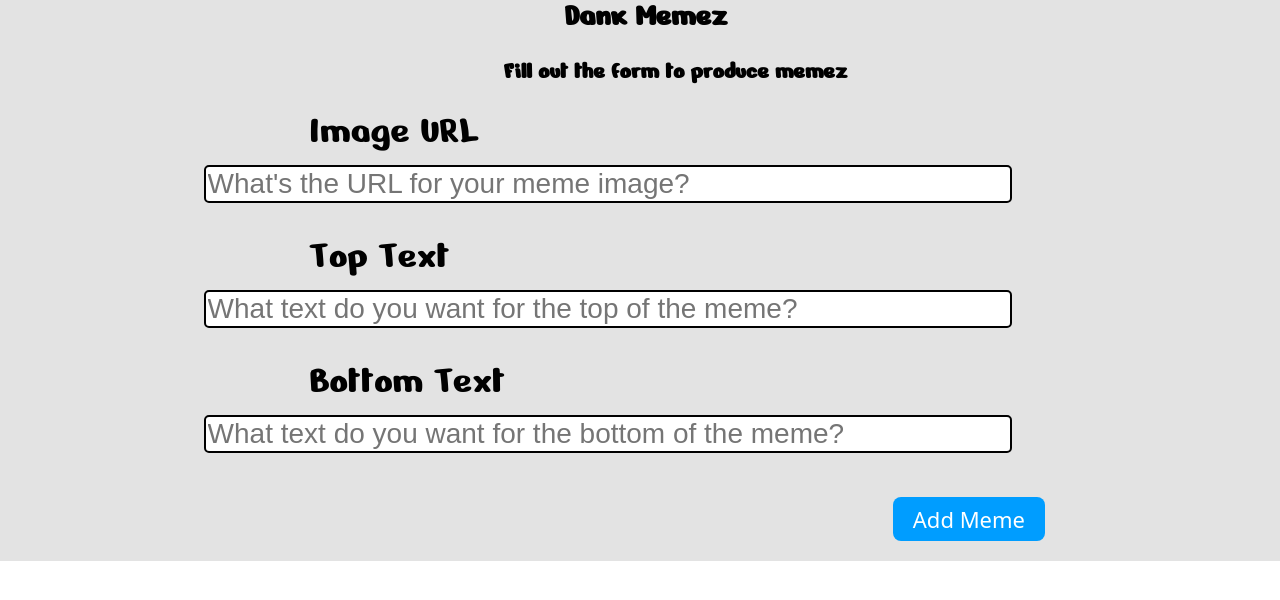
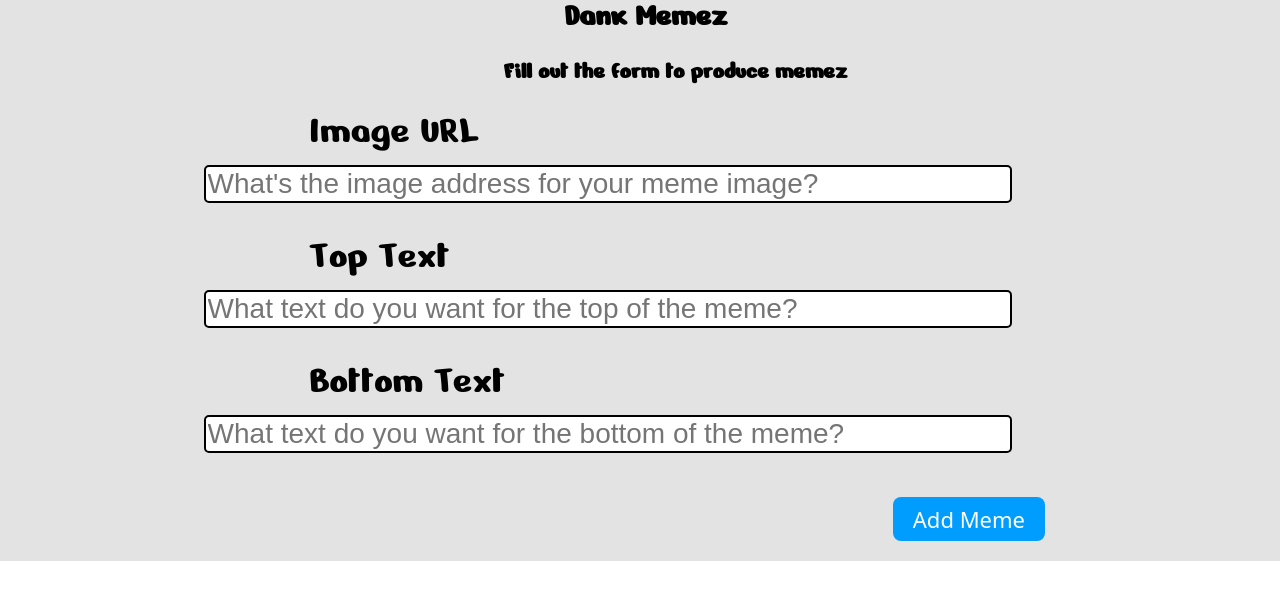
Before and after one commit to johanfortus/Meme-Generator, a plain HTML site: page index.html in a window 1280 px wide. Drawn offline with Linux system fonts and the light colour scheme.

Commit message:
Update index.html

```diff
--- a/index.html
+++ b/index.html
@@ -14,7 +14,7 @@
         <h2>Fill out the form to produce memez</h2>
     <form action="">
             <label>
-                <span class="imgURL">Image URL</span> <input type="text" class="imgURLInp" placeholder="What's the URL for your meme image?" >
+                <span class="imgURL">Image URL</span> <input type="text" class="imgURLInp" placeholder="What's the image address for your meme image?" >
             </label> <br>
             <label>
                 <span class="imgURL">Top Text</span> <input type="text" class="toptext" placeholder="What text do you want for the top of the meme?" >
```
